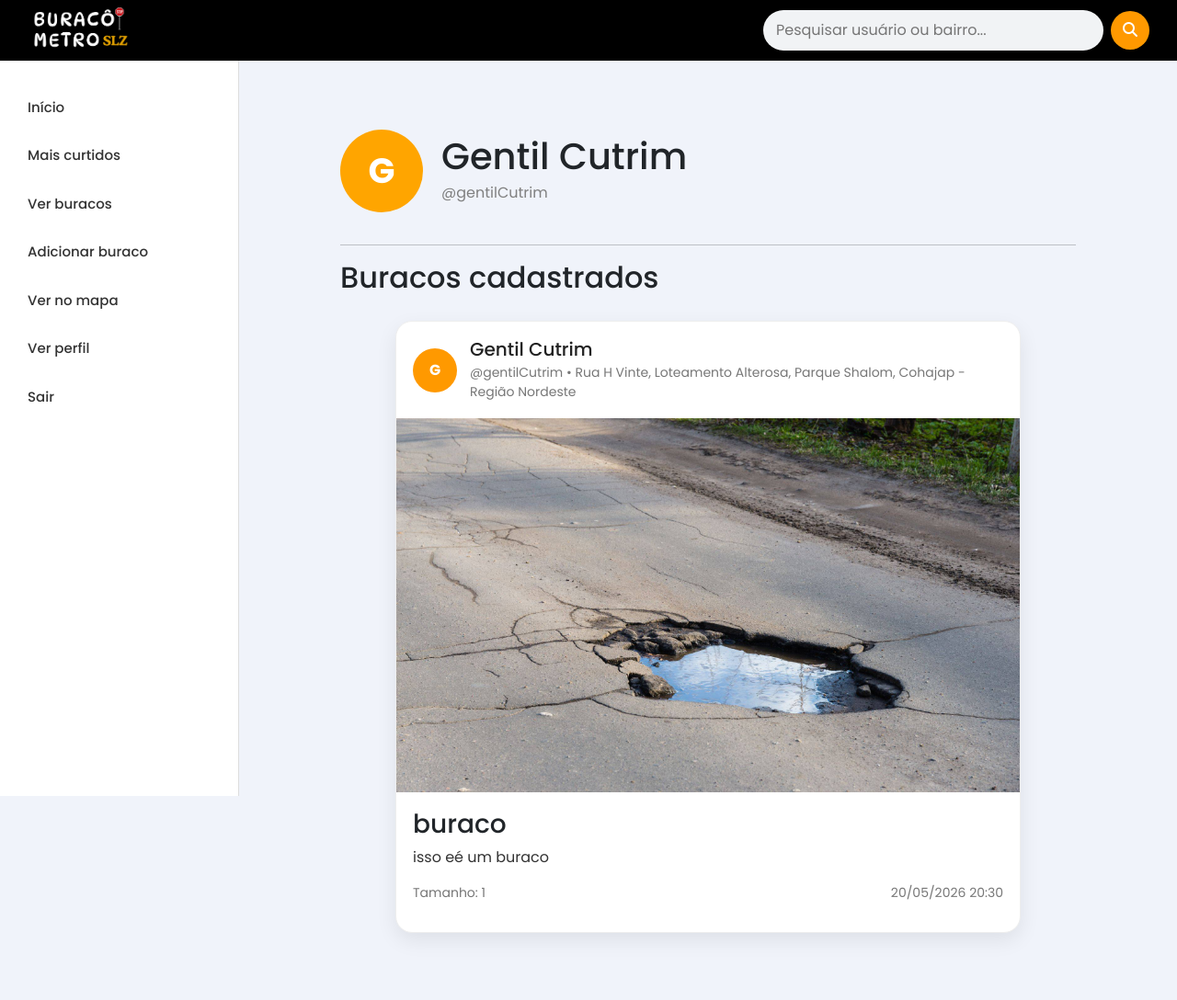
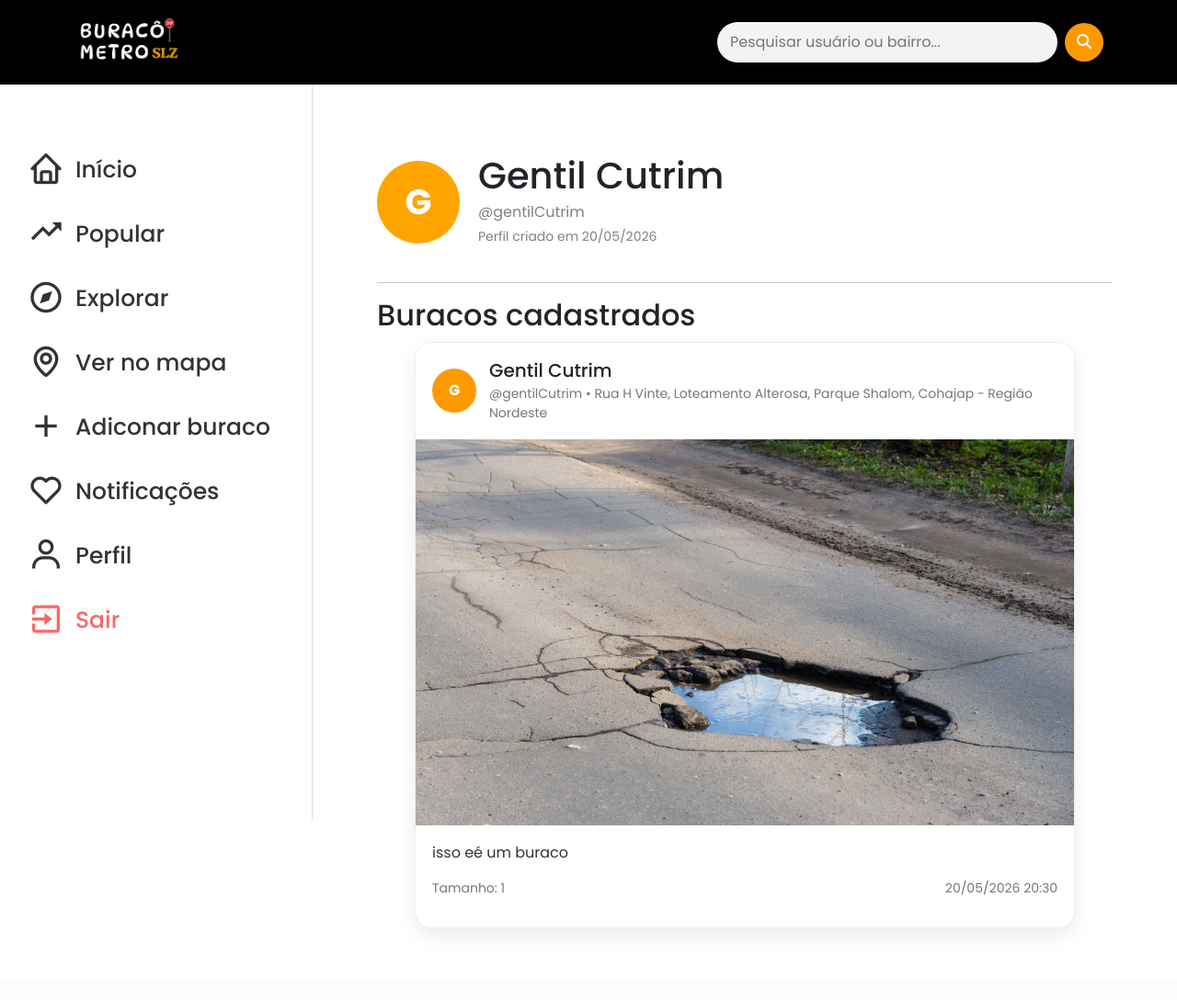
Before and after one commit to Claracruzx/Buracometro, a Django app: a page that uses principal/templates/principal/principal.html in a window 1280 px wide. Shown: the whole page at 92% size. After the commit the page ends 1010 px from the top, so only its background shows below. Run offline with Django 5.2, Linux system fonts and the light colour scheme; a user stored in the database is signed in; data comes from the database, SQL or seed files in the repository; both versions use the stored data as it was after the commit; some libraries are stand-ins or nearby versions.

Commit message:
adicionei novas funcionalidades na barra lateral e mudei o design

```diff
--- a/paginas/static/paginas/css/principal.css
+++ b/paginas/static/paginas/css/principal.css
@@ -8,7 +8,7 @@
 :root {
     /* cores */
     --espacamanto-conteudo: 50px;
-    --body-color:#f0f3fa;
+    --body-color:#ffffff;
     --sidebar-color: #ffffff;
     --primary-color: #ff9900;
     --primary-color-light: #f6f5ff;
@@ -24,14 +24,14 @@
 
 header {
     background-color: black;
-    padding: 3px 30px;
+    padding: 15px 80px;
     display: flex;
     justify-content: space-between;
     align-items: center;
 }
 
 header #logo {
-    max-width: 115px;
+    max-width: 120px;
 }
 
 main {
@@ -49,13 +49,13 @@ main #barra-lateral {
     position: sticky;
     top: 0;
 
-    width: 260px;
+    width: 340px;
     height: 100vh;
 
     background-color: #ffffff;
     border-right: 1px solid #ddd;
 
-    padding: 28px 12px;
+    padding: 60px 12px;
     color: #222;
 
     overflow-y: auto;
@@ -72,11 +72,13 @@ main #barra-lateral #lista-botoes li {
 }
 
 main #barra-lateral #lista-botoes button {
+
     width: 100%;
 
     display: flex;
     align-items: center;
     justify-content: flex-start;
+    gap: 12px;
 
     padding: 12px 18px;
     margin-bottom: 6px;
@@ -88,11 +90,15 @@ main #barra-lateral #lista-botoes button {
     color: #333;
 
     text-align: left;
-    font-size: 15px;
+    font-size: 25px;
     font-weight: 500;
 
     cursor: pointer;
     transition: 0.2s;
+}
+
+main #barra-lateral #lista-botoes .sair{
+    color:rgba(252, 88, 88, 0.918);
 }
 
 main #barra-lateral #lista-botoes button:hover {
@@ -103,52 +109,13 @@ main #barra-lateral #lista-botoes button:active {
     background-color: #e2e6ea;
 }
 
+main #barra-lateral #lista-botoes i {
+    font-size: 40px;
+}
+
 main #conteudo {
     flex: 1;
     padding-top: var(--espacamanto-conteudo);
-}
-
-#btnPerfil {
-    color: white;
-    font-size: 35px;
-}
-
-#btnPerfil:hover {
-    color: rgb(202, 202, 202);
-}
-
-#btnPerfil:active {
-    color: gray;
-}
-
-#btnDeslogar {
-    color: red;
-}
-
-#lista-perfil li:hover {
-    background-color: #dadada;
-}
-
-#lista-perfil li:active {
-    background-color: gray !important;
-}
-
-#lista-perfil li button {
-    background: inherit;
-    border: none;
-    padding: 12px 6px;
-    width: 100%;
-    white-space: nowrap;
-}
-
-.btn-icon {
-    padding: 0;
-    display: flex;
-    background-color: inherit;
-}
-
-.btn-icon.no-bordered {
-    border: none;
 }
 
 .dropdown-toggle.no-toggle::after {
@@ -164,11 +131,12 @@ ul.no-decoration {
 .feed-container {
     max-width: 720px;
     margin: 0 auto;
-    padding: 20px;
+    padding: 1px;
 }
 
 .feed-title {
-    font-size: 28px;
+    font-family: "Poppins", sans-serif;
+    font-size: 32px;
     margin-bottom: 25px;
     color: #222;
 }
--- a/principal/templates/principal/inicio.html
+++ b/principal/templates/principal/inicio.html
@@ -8,7 +8,6 @@ Início
 {% block content %}
 
 <div class="feed-container">
-    <h1 class="feed-title">Postagens recentes</h1>
 
     {% for buraco in buracos %}
         <div class="post-card">
@@ -51,7 +50,6 @@ Início
             {% endif %}
 
             <div class="post-body">
-                <h3>{{ buraco.titulo }}</h3>
                 <p>{{ buraco.descricao }}</p>
 
                 <div class="post-info">
--- a/principal/templates/principal/pesquisa.html
+++ b/principal/templates/principal/pesquisa.html
@@ -15,7 +15,11 @@ Pesquisa
     {% for usuario in usuarios %}
         <div class="resultado-card">
             <div class="avatar">
-                {{ usuario.username|slice:":1"|upper }}
+                {% if usuario.foto %}
+                    <img src="{{ usuario.foto.url }}" alt="Foto de perfil">
+                {% else %}
+                    {{ usuario.username|slice:":1"|upper }}
+                {% endif %}
             </div>
 
             <div>
--- a/principal/templates/principal/principal.html
+++ b/principal/templates/principal/principal.html
@@ -35,43 +35,66 @@
             <ul id="lista-botoes">
                 <li>
                     <form action="{% url 'inicioView' %}">
-            <button type="submit">Início</button>
+                        <button><i class='bx bx-home'></i>
+                            <span>Início</span>
+                        </button>
                     </form>
                 </li>
 
-    <li> <button>Mais curtidos</button> </li>
+               <li>
+                    <button><i class='bx bx-trending-up'></i>
+                        <span>Popular</span>
+                    </button>
+               </li>
 
                <li>
                     <form action="{% url 'verBuracosView' %}">
-            <button type="submit">Ver buracos</button>
+                        <button><i class='bx bx-compass'></i>
+                            <span>Explorar</span>
+                        </button>
+                    </form>
+                </li>
+
+                <li>
+                    <form action="{% url 'verNoMapaView' %}">
+                        <button><i class="bx bx-map"></i>
+                            <span>Ver no mapa</span>
+                        </button>
                     </form>
                 </li>
 
                 <li>
                     <form action="{% url 'cadastrarView' %}">
-            <button type="submit">Adicionar buraco</button>
+                        <button><i class='bx bx-plus'></i>
+                            <span>Adiconar buraco</span>
+                        </button>
                     </form>
                 </li>
 
                 <li>
-        <form action="{% url 'verNoMapaView' %}">
-            <button type="submit">Ver no mapa</button>
-        </form>
+                    <button><i class='bx bx-heart'></i>
+                        <span>Notificações</span>
+                    </button>
                 </li>
 
                 <li>
                     <form action="{% url 'perfilView' %}">
-            <button type="submit">Ver perfil</button>
+                        <button><i class="bx bx-user"></i>
+                            <span>Perfil</span>
+                        </button>
                     </form>
                 </li>
 
                 <li>
                     <form action="{% url 'deslogar' %}">
-            <button id="btnDeslogar" type="submit">Sair</button>
+                        <button class="sair"><i class="bx bx-exit"></i>
+                            <span>Sair</span>
+                        </button>
                     </form>
                 </li>
             </ul>
         </div>
+
         <div id="conteudo" class="container">
             {% block content %}{% endblock %}
         </div>
--- a/usuarios/templates/usuarios/perfil_publico.html
+++ b/usuarios/templates/usuarios/perfil_publico.html
@@ -11,7 +11,11 @@ Perfil de {{ usuario_perfil.username }}
 
     <div class="perfil-header">
         <div class="perfil-avatar">
-            {{ usuario_perfil.username|slice:":1"|upper }}
+            {% if usuario_perfil.foto %}
+                <img src="{{ usuario_perfil.foto.url }}" alt="Foto de perfil">
+            {% else %}
+                {{ usuario_perfil.username|slice:":1"|upper }}
+            {% endif %}
         </div>
 
         <div class="perfil-info">
@@ -21,6 +25,9 @@ Perfil de {{ usuario_perfil.username }}
 
             <p>
                 @{{ usuario_perfil.username }}
+                <p class="perfil-data">
+                    Perfil criado em {{ usuario_perfil.date_joined|date:"d/m/Y" }}
+                </p>
             </p>
         </div>
     </div>
@@ -39,7 +46,11 @@ Perfil de {{ usuario_perfil.username }}
                 <div class="post-header">
 
                     <div class="avatar">
-                        {{ usuario_perfil.username|slice:":1"|upper }}
+                        {% if usuario_perfil.foto %}
+                            <img src="{{ usuario_perfil.foto.url }}" alt="Foto de perfil">
+                        {% else %}
+                            {{ usuario_perfil.username|slice:":1"|upper }}
+                        {% endif %}
                     </div>
 
                     <div>
@@ -69,7 +80,6 @@ Perfil de {{ usuario_perfil.username }}
 
                 <div class="post-body">
 
-                    <h3>{{ buraco.titulo }}</h3>
 
                     <p>{{ buraco.descricao }}</p>
 
```
Also changed, not shown: buracos/templates/buracos/cadastro.html (+1 -9 lines), paginas/static/paginas/css/template.css (+2 -18 lines), usuarios/templates/usuarios/perfil.html (+6 -3 lines), usuarios/templates/usuarios/register.html (+0 -8 lines), db.sqlite3. Lines whose indentation alone changed are shown as unchanged.
